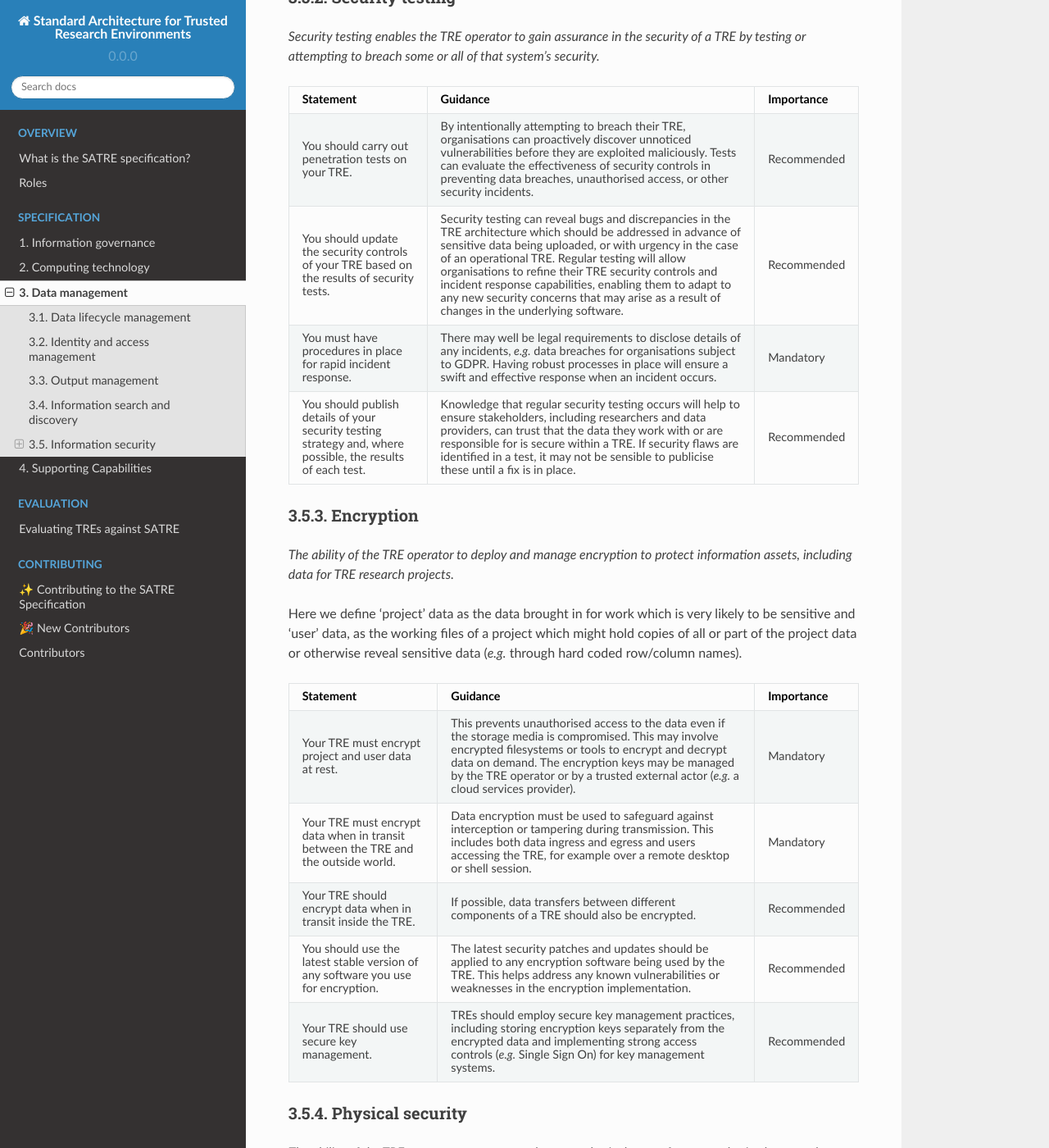
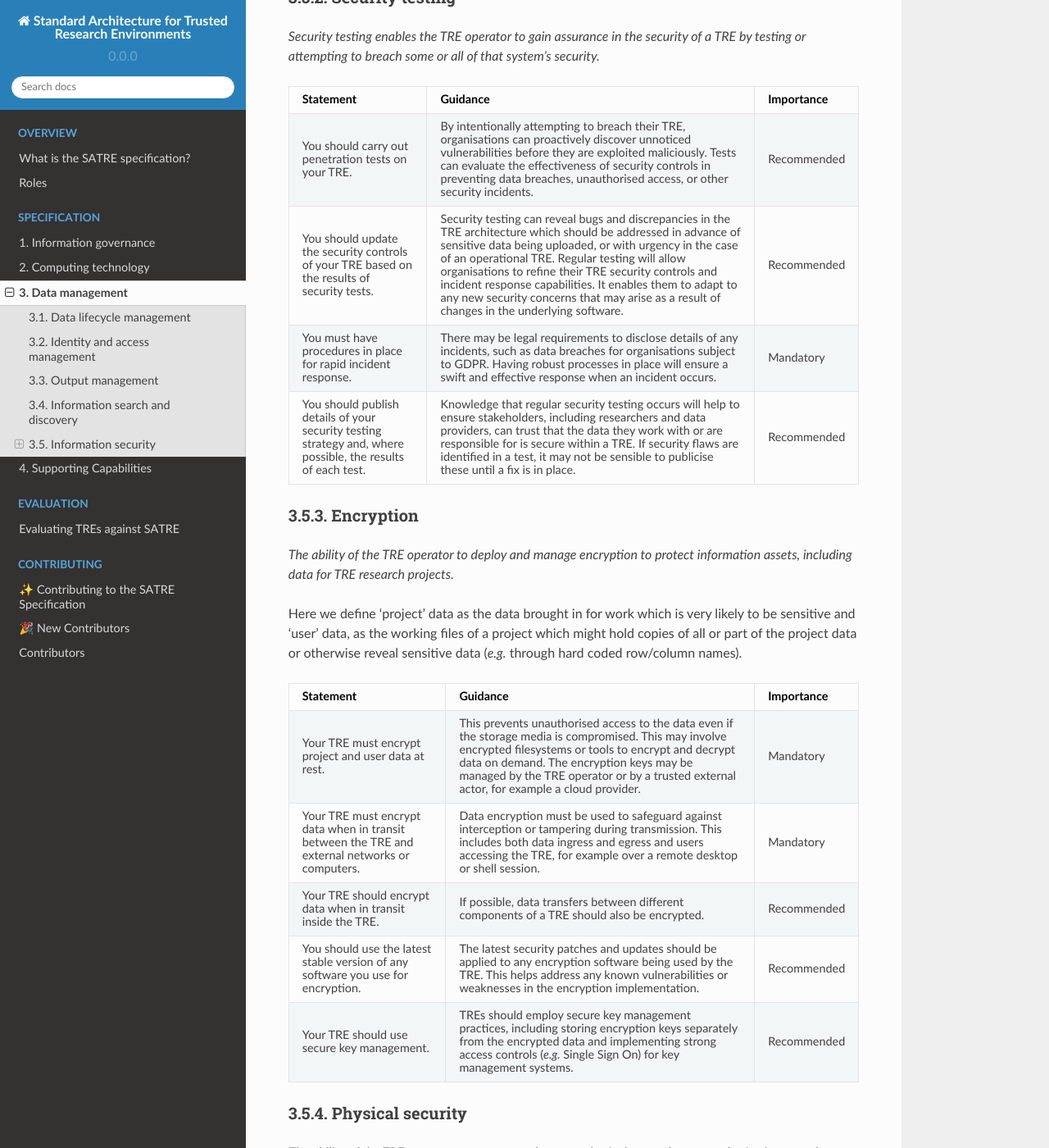
Before and after one commit to sa-tre/satre-specification, a Sphinx documentation site: the page built from docs/source/pillars/data_management.md, in a window 1280 px wide and 1400 px high, scrolled down 4398 px. Shown: the whole window at 82% size. Built offline with Sphinx 7.4.7 and the Read the Docs theme 2.0.0, drawn with Linux system fonts in a browser that asks for light colours; some of the changed text lies outside the part shown.

Commit message:
:memo: Apply phrasing/grammar suggestions from @craddm
Co-authored-by: Matt Craddock <monklefish@gmail.com>

```diff
--- a/docs/source/pillars/data_management.md
+++ b/docs/source/pillars/data_management.md
@@ -56,7 +56,7 @@ _The ability of the TRE operator to manage how and where data is stored, how it
   - Mandatory
 * - You could keep backups of data and research environments, provided that this is permitted by law.
   - Keeping backups could help reduce the impact of events like accidental deletion and data corruption on work in a TRE.
-    TRE developers may want to consider how different elements, for example sensitive input data or users workspaces, may be backed up or if they should be.
+    TRE developers may want to consider how different elements such as sensitive input data or users' workspaces may be backed up, and whether they should be.
   - Optional
 * - You should log how input data is modified.
   - If the input data is mutable a TRE should keep records of its modification.
@@ -97,7 +97,7 @@ _The ability of the TRE operator to ensure the right people (identities) can acc
     Categories include something the user knows (_e.g._ a password), something the user possesses (_e.g._ a TOTP key) or something the user is (_e.g._ biometric data).
     A TRE does not need to implement multi-factor authentication checks itself if it is provided by a third-party identity provider.
   - Mandatory
-* - You could use federated authentication/ single sign-on (SSO) for user login.
+* - You could use federated authentication or single sign-on (SSO) for user login.
   - Institutions that use a SSO for other applications may wish to extend this login capability to a TRE.
     This will simplify the login process for researchers using a TRE and prevent them having to remember or store multiple login credentials.
   - Optional
@@ -153,7 +153,7 @@ _The ability to query and browse the data within an environment at various level
 
 ## Information security
 
-This capability relates to the ability of the TRE operator to protect against the unauthorised use of information, especially electronic data.
+_This capability relates to the ability of the TRE operator to protect against the unauthorised use of information, especially electronic data._
 
 Measures taken to ensure information security can be further categorised into:
 
@@ -213,10 +213,11 @@ _Security testing enables the TRE operator to gain assurance in the security of
   - Recommended
 * - You should update the security controls of your TRE based on the results of security tests.
   - Security testing can reveal bugs and discrepancies in the TRE architecture which should be addressed in advance of sensitive data being uploaded, or with urgency in the case of an operational TRE.
-    Regular testing will allow organisations to refine their TRE security controls and incident response capabilities, enabling them to adapt to any new security concerns that may arise as a result of changes in the underlying software.
+    Regular testing will allow organisations to refine their TRE security controls and incident response capabilities.
+    It enables them to adapt to any new security concerns that may arise as a result of changes in the underlying software.
   - Recommended
 * - You must have procedures in place for rapid incident response.
-  - There may well be legal requirements to disclose details of any incidents, _e.g._ data breaches for organisations subject to GDPR.
+  - There may be legal requirements to disclose details of any incidents, such as  data breaches for organisations subject to GDPR.
     Having robust processes in place will ensure a swift and effective response when an incident occurs.
   - Mandatory
 * - You should publish details of your security testing strategy and, where possible, the results of each test.
@@ -243,9 +244,9 @@ Here we define 'project' data as the data brought in for work which is very like
 * - Your TRE must encrypt project and user data at rest.
   - This prevents unauthorised access to the data even if the storage media is compromised.
     This may involve encrypted filesystems or tools to encrypt and decrypt data on demand.
-    The encryption keys may be managed by the TRE operator or by a trusted external actor (_e.g._ a cloud services provider).
+    The encryption keys may be managed by the TRE operator or by a trusted external actor, for example a cloud provider.
   - Mandatory
-* - Your TRE must encrypt data when in transit between the TRE and the outside world.
+* - Your TRE must encrypt data when in transit between the TRE and external networks or computers.
   - Data encryption must be used to safeguard against interception or tampering during transmission.
     This includes both data ingress and egress and users accessing the TRE, for example over a remote desktop or shell session.
   - Mandatory
```
Also changed, not shown: other parts of docs/source/pillars/data_management.md (+6 -5 lines), docs/source/contributing/walkthrough.md (+5 -5 lines), docs/source/index.md (+1 -1 lines), docs/source/pillars/computing_technology.md (+6 -6 lines).
